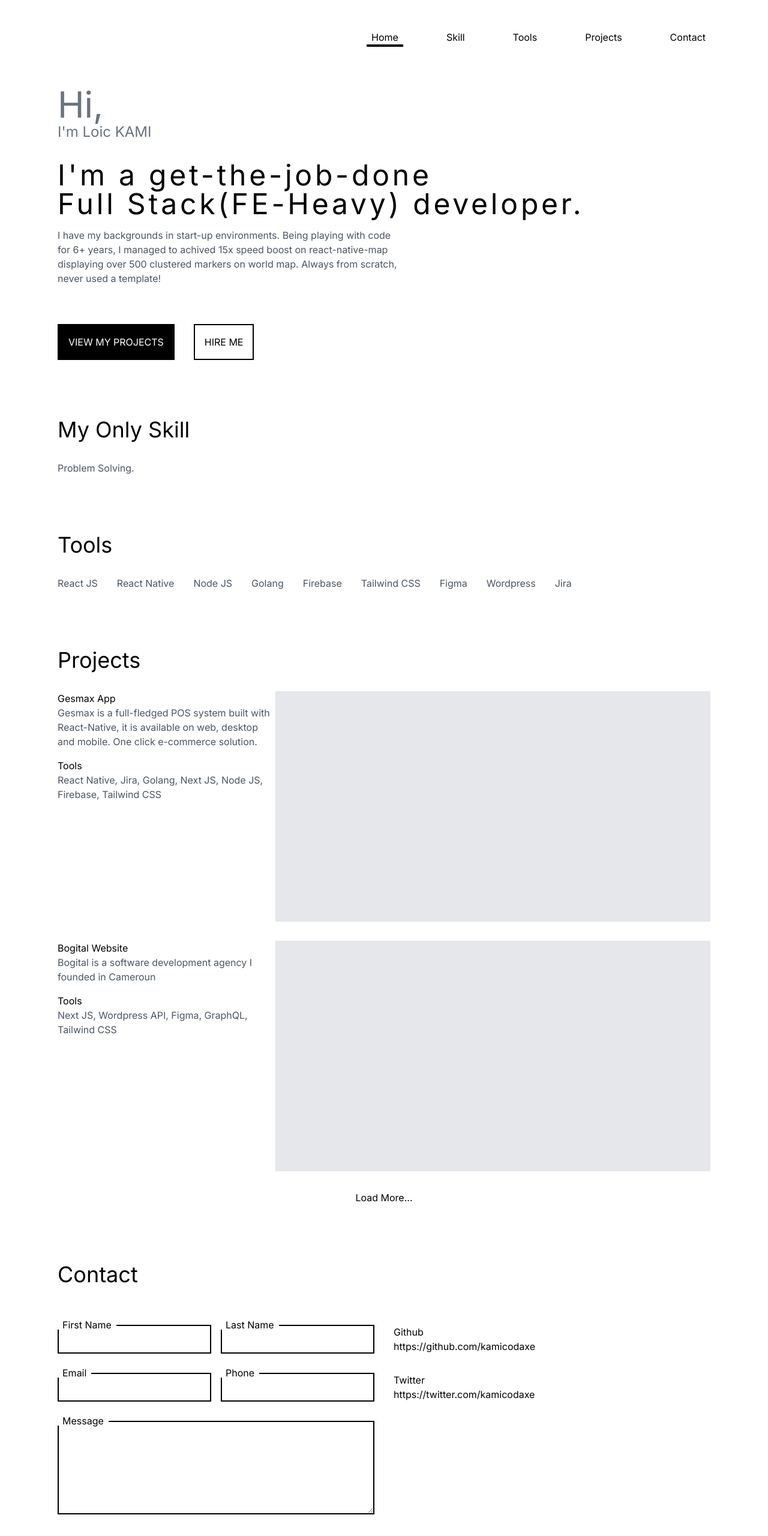
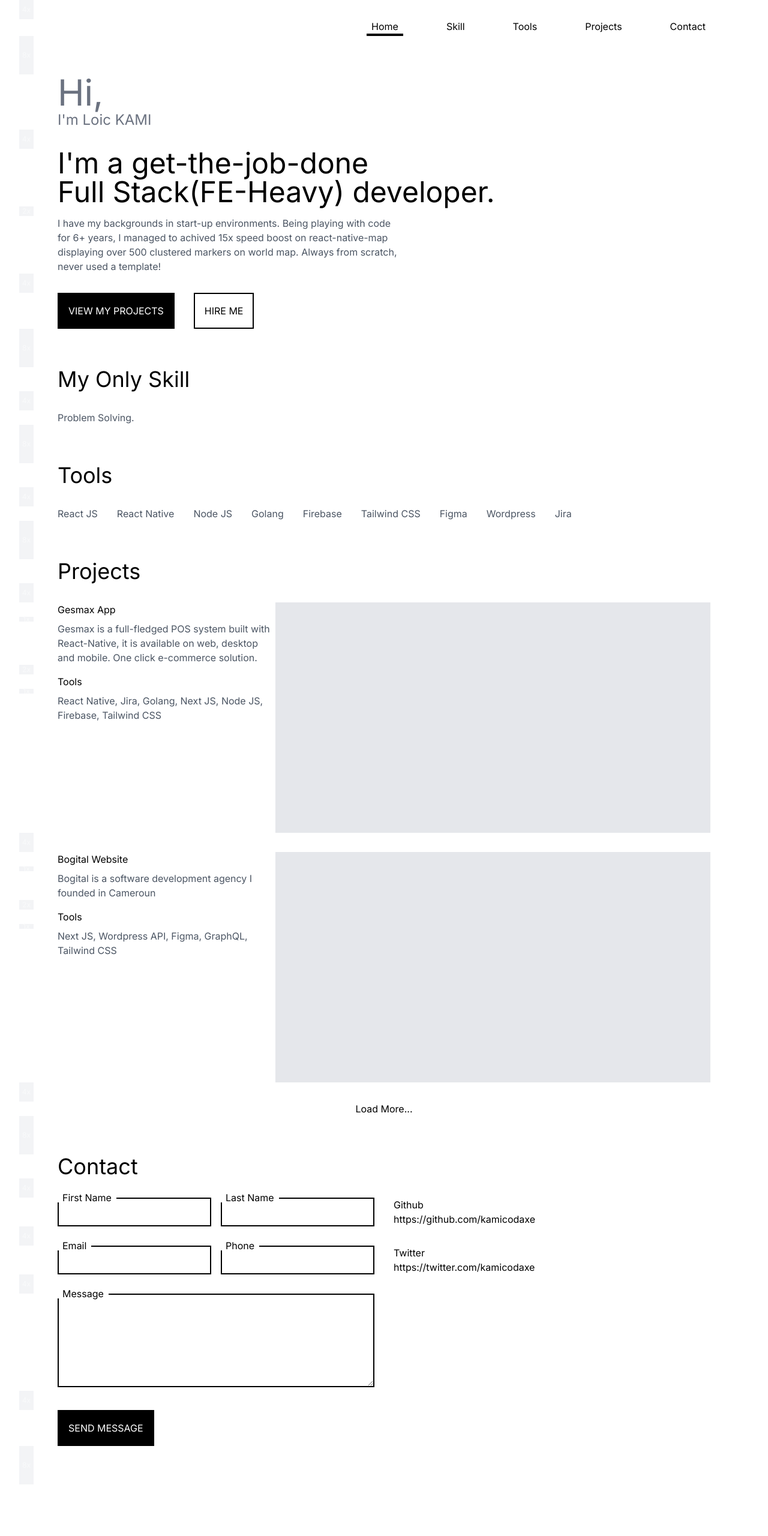
Before and after one commit to kamicodaxe/portfolio, a Next.js app: page / in a window 1280 px wide. Shown: the top 2560 px of the page at 60% size. After the commit the page ends 2474 px from the top, so only its background shows below. Built offline with nearby package versions, Linux system fonts and the light colour scheme.

Commit message:
- Added and used components/Ruler TIME: 1H

```diff
--- a/src/app/globals.css
+++ b/src/app/globals.css
@@ -21,7 +21,7 @@ body {
 }
 
 .letter-spaced {
-  letter-spacing: 0.3rem;
+  /* letter-spacing: 0.3rem; */
 }
 
 @layer components {
--- a/src/app/page.tsx
+++ b/src/app/page.tsx
@@ -1,12 +1,14 @@
+import Ruler from '@/components/Ruler'
 import TextInput from '@/components/TextInput'
 import Title from '@/components/Title'
 
 export default function Home() {
   return (
-    <main className="flex min-h-screen flex-col container md:max-w-7xl mx-auto p-8 md:p-24 md:pt-0  space-y-8">
+    <main className="flex min-h-screen flex-col container md:max-w-6xl mx-auto px-8 ">
 
-      <header className='relative pb-16'>
-        <nav className='hidden md:flex items-center justify-end h-32'>
+      <header className='relative'>
+        <Ruler height='32px' />
+        <nav className='hidden md:flex items-center justify-end'>
           <ul className='flex space-x-16 justify-end'>
             <li className='menu-item active'>Home</li>
             <li className='menu-item'>Skill</li>
@@ -15,20 +17,23 @@ export default function Home() {
             <li className='menu-item'>Contact</li>
           </ul>
         </nav>
+        <Ruler height='64px' />
 
-        <div className='space-y-8 pt-4'>
+        <div className=''>
           <div className='leading-9'>
             <p className='text-gray-500 text-6xl'>Hi,</p>
-            <p className='text-gray-500 text-2xl pb-8'>I&apos;m Loic KAMI</p>
+            <p className='text-gray-500 text-2xl'>I&apos;m Loic KAMI</p>
+            <Ruler height='32px' />
             <p className=' text-black text-4xl md:text-5xl letter-spaced'>I&apos;m a get-the-job-done <br /> Full Stack(FE-Heavy) developer.</p>
-            <p className=' max-w-xl leading-6 pt-4'>
+            <Ruler height='16px' />
+            <p className='max-w-xl leading-6'>
               I have my backgrounds in start-up environments. Being playing with code for 6+ years,
               I managed to achived 15x speed boost on react-native-map displaying over 500 clustered markers on world map.
               Always from scratch, never used a template!
             </p>
           </div>
-
-          <div className='flex space-x-8 md:pt-8'>
+          <Ruler height='32px' />
+          <div className='flex space-x-8'>
             <button className='uppercase border-2 border-black p-4 text-white bg-black'>View my Projects</button>
             <button className='uppercase border-2 border-black p-4'>Hire me</button>
           </div>
@@ -36,15 +41,21 @@ export default function Home() {
 
       </header>
 
-      <section className="space-y-8 pb-16">
+      <Ruler height='64px' />
+
+      <section className="">
         <Title value='My Only Skill' />
+        <Ruler height='32px' />
         <div className="flex space-x-8">
           <p>Problem Solving.</p>
         </div>
       </section>
 
-      <section className="space-y-8 pb-16">
+      <Ruler height='64px' />
+
+      <section className="">
         <Title value='Tools' />
+        <Ruler height='32px' />
         <div className="flex space-x-8 flex-wrap">
           <p>React JS</p>
           <p>React Native</p>
@@ -58,21 +69,25 @@ export default function Home() {
         </div>
       </section>
 
-      <section className='space-y-8 pb-16'>
+      <Ruler height='64px' />
+
+      <section className=''>
         <Title value='Projects' />
-
+        <Ruler height='32px' />
         <div className='w-full md:flex'>
-          <div className=' md:w-1/3 space-y-4 pb-4'>
+          <div className=' md:w-1/3 '>
             <div>
               <h3>Gesmax App</h3>
+              <Ruler height='8px' />
               <p>
                 Gesmax is a full-fledged POS system built with React-Native, it is available on web, desktop and mobile.
                 One click e-commerce solution.
               </p>
             </div>
-
+            <Ruler height='16px' />
             <div>
               <h4>Tools</h4>
+              <Ruler height='8px' />
               <p>
                 React Native, Jira, Golang, Next JS, Node JS, Firebase, Tailwind CSS
               </p>
@@ -84,15 +99,19 @@ export default function Home() {
 
           </div>
         </div>
+        <Ruler height='32px' />
 
         <div className='w-full md:flex'>
-          <div className=' md:w-1/3 space-y-4 pb-4'>
+          <div className=' md:w-1/3'>
             <div>
               <h3>Bogital Website</h3>
+              <Ruler height='8px' />
               <p>Bogital is a software development agency I founded in Cameroun</p>
             </div>
+            <Ruler height='16px' />
             <div>
               <h4>Tools</h4>
+              <Ruler height='8px' />
               <p>
                 Next JS, Wordpress API, Figma, GraphQL, Tailwind CSS
               </p>
@@ -103,38 +122,44 @@ export default function Home() {
 
           </div>
         </div>
+        <Ruler height='32px' />
 
         <button className='w-full'>Load More...</button>
 
       </section>
 
-      <section className="space-y-8 pb-16">
+      <Ruler height='64px' />
+
+      <section className="">
         <Title value='Contact' />
+        <Ruler height='32px' />
 
-        <div className="space-y-8 md:flex md:flex-row-reverse justify-stretch">
-
-          <div className=' flex-1 space-y-8 mt-8 md:ml-8'>
+        <div className="md:flex md:flex-row-reverse justify-stretch">
+          <div className=' flex-1 md:ml-8'>
             <div>
               <h5>Github</h5>
               <a href='' target='_blank'> https://github.com/kamicodaxe </a>
             </div>
+            <Ruler height='32px' lgHidden />
             <div>
               <h5>Twitter</h5>
               <a href='' target='_blank'> https://twitter.com/kamicodaxe </a>
             </div>
+            <Ruler height='32px' lgHidden />
           </div>
 
           <div className=' flex-1'>
-            <div className='w-full space-y-8'>
+            <div className='w-full'>
               <div className='w-full space-y-8 md:space-y-0 md:space-x-4 md:flex'>
                 <TextInput label='First Name' />
                 <TextInput label='Last Name' />
               </div>
-
+              <Ruler height='32px' />
               <div className='w-full space-y-8 md:space-y-0 md:space-x-4 md:flex'>
                 <TextInput label='Email' />
                 <TextInput label='Phone' />
               </div>
+              <Ruler height='32px' />
 
               <div className='relative'>
                 <label htmlFor={"Message"} className=' absolute leading-4 -top-2 bg-white px-2'>{"Message"}</label>
@@ -145,6 +170,7 @@ export default function Home() {
                   rows={6}
                 />
               </div>
+              <Ruler height='32px' />
 
               <button className='uppercase border-2 border-black p-4 text-white bg-black'>Send Message</button>
 
@@ -155,6 +181,7 @@ export default function Home() {
 
 
       </section>
+      <Ruler height='64px' />
 
 
     </main>
--- /dev/null
+++ b/src/components/Ruler.tsx
@@ -0,0 +1,16 @@
+
+type Props = {
+    height: '8px' | '16px' | '32px' | '64px' | '128px'
+    lgHidden?: boolean
+}
+
+const Ruler: React.FC<Props> = ({ height, lgHidden }) => {
+    return (
+        <div style={{ height: height || '8px' }}
+            className={`w-6 flex justify-center items-center ${lgHidden && 'md:opacity-0'} text-xs text-gray-50 relative -left-8 md:-left-16 bg-gray-100`}>
+            {parseInt(height.split('px')[0]) / 8}x
+        </div>
+    )
+}
+
+export default Ruler
```
